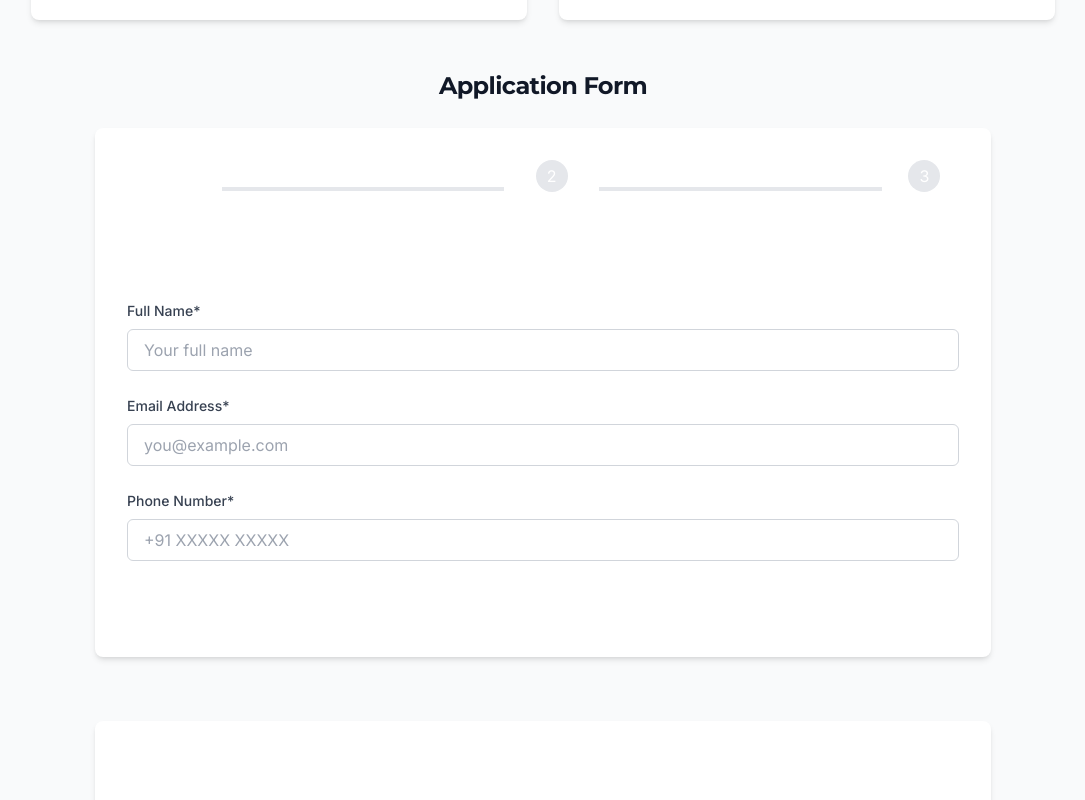
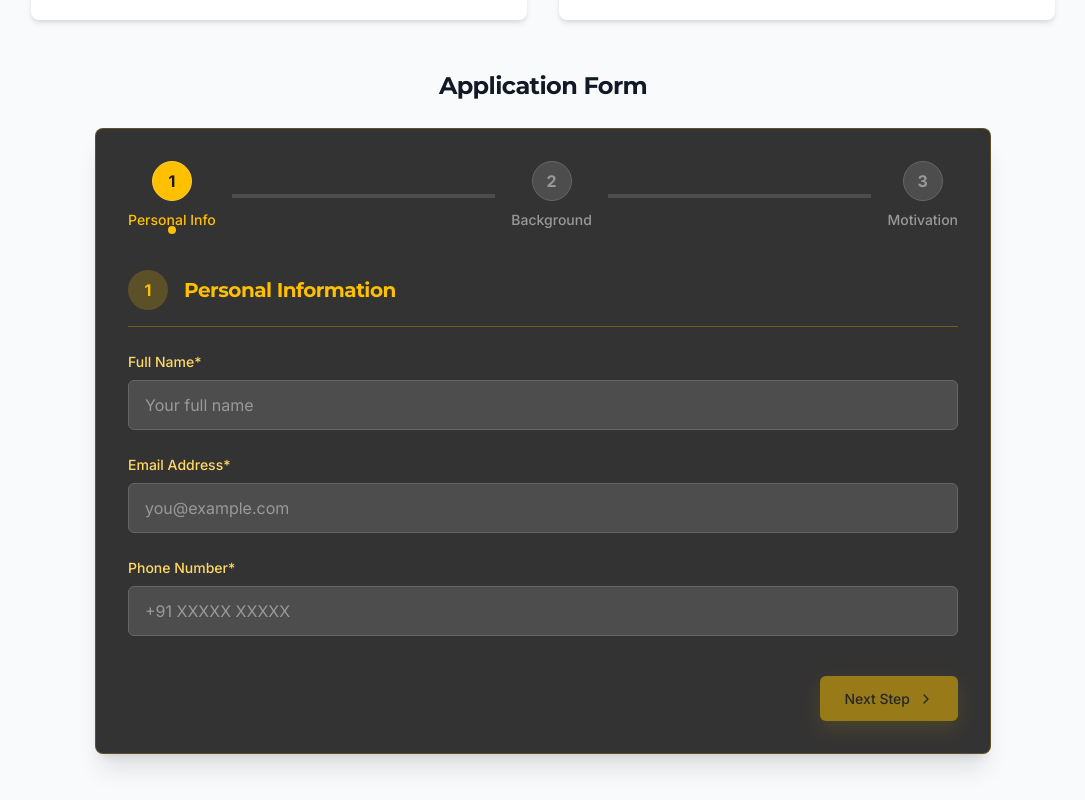
Before and after one commit to Nikhil9989/psb, a Next.js app: page /psb/apply in a window 1280 px wide. Shown: the part 940-1740 px from the top of the page, without its empty margins (97-1182 px from the left). Built offline with nearby package versions, Linux system fonts and the light colour scheme.

Commit message:
Enhance ApplicationForm with proper theming, animations, and improved multi-step functionality

```diff
--- a/components/application/ApplicationForm.tsx
+++ b/components/application/ApplicationForm.tsx
@@ -1,7 +1,9 @@
 'use client';
 
-import { useState } from 'react';
+import { useState, useEffect } from 'react';
 import Button from '../common/Button';
+import { motion, AnimatePresence } from 'framer-motion';
+import { ChevronRight, CheckCircle, AlertCircle } from 'lucide-react';
 
 interface FormState {
   fullName: string;
@@ -30,6 +32,7 @@ const ApplicationForm = () => {
   const [isSubmitting, setIsSubmitting] = useState(false);
   const [submitSuccess, setSubmitSuccess] = useState(false);
   const [submitError, setSubmitError] = useState('');
+  const [applicationId, setApplicationId] = useState('');
 
   const handleChange = (e: React.ChangeEvent<HTMLInputElement | HTMLTextAreaElement | HTMLSelectElement>) => {
     const { name, value } = e.target;
@@ -37,7 +40,9 @@ const ApplicationForm = () => {
   };
 
   const handleNextStep = () => {
+    if (validateStep()) {
       setStep(step + 1);
+    }
   };
 
   const handlePrevStep = () => {
@@ -46,12 +51,18 @@ const ApplicationForm = () => {
 
   const handleSubmit = async (e: React.FormEvent) => {
     e.preventDefault();
+    if (!validateStep()) return;
+
     setIsSubmitting(true);
     setSubmitError('');
 
     try {
       // Simulate API call with timeout
       await new Promise((resolve) => setTimeout(resolve, 1500));
+
+      // Generate a random application ID
+      const id = `SB-${Math.floor(100000 + Math.random() * 900000)}`;
+      setApplicationId(id);
 
       // Reset form and show success message
       setFormData({
@@ -86,57 +97,142 @@ const ApplicationForm = () => {
              formData.city.trim() !== '';
     }
 
+    if (step === 3) {
+      return formData.whyJoin.trim() !== '';
+    }
+
     return true;
   };
 
+  // Animation variants
+  const variants = {
+    enter: { opacity: 0, x: 50 },
+    center: { opacity: 1, x: 0 },
+    exit: { opacity: 0, x: -50 }
+  };
+
   return (
-    <div className="bg-white rounded-lg shadow-md p-8">
+    <div className="bg-obsidian-800 rounded-lg shadow-xl p-8 text-white border border-gold-500/20">
       {submitSuccess ? (
-        <div className="bg-green-50 border border-green-200 text-green-700 px-6 py-4 rounded-md mb-4">
-          <h3 className="text-lg font-medium mb-2">Application Submitted Successfully!</h3>
-          <p>Thank you for applying to SKILL BRIDGE. We've received your application and will review it shortly.</p>
-          <p className="mt-2">You'll receive a confirmation email with next steps. We'll be in touch within 2-3 business days.</p>
+        <motion.div
+          initial={{ opacity: 0, scale: 0.9 }}
+          animate={{ opacity: 1, scale: 1 }}
+          transition={{ duration: 0.5 }}
+          className="bg-gradient-to-br from-green-500/20 to-green-700/10 border border-green-500/30 text-white px-6 py-8 rounded-md"
+        >
+          <div className="flex items-center justify-center mb-4">
+            <CheckCircle className="h-16 w-16 text-green-400" />
           </div>
+          <h3 className="text-2xl font-bold mb-4 text-center">Application Submitted Successfully!</h3>
+          <div className="mb-6 text-center">
+            <p className="text-lg text-green-300">Your Application ID: <span className="font-mono font-bold">{applicationId}</span></p>
+            <p className="text-sm text-green-300 mt-1">Please save this ID for checking your application status</p>
+          </div>
+          <p className="mb-4">Thank you for applying to SKILL BRIDGE. We've received your application and will review it shortly.</p>
+          <p className="mb-6">You'll receive a confirmation email with next steps. We'll be in touch within 2-3 business days.</p>
+
+          <div className="flex flex-col sm:flex-row justify-center gap-4 mt-8">
+            <a
+              href="/application-status"
+              className="bg-gold-600 hover:bg-gold-700 text-obsidian-900 font-medium px-6 py-3 rounded-md text-center transition-colors"
+            >
+              Check Application Status
+            </a>
+            <a
+              href="/"
+              className="bg-transparent border border-gold-500 text-gold-500 hover:bg-gold-500/10 font-medium px-6 py-3 rounded-md text-center transition-colors"
+            >
+              Return to Homepage
+            </a>
+          </div>
+        </motion.div>
       ) : (
         <>
           {/* Progress Steps */}
-          <div className="mb-8">
+          <div className="mb-10">
             <div className="flex items-center justify-between">
-              <div className={`flex flex-col items-center`}>
-                <div className={`h-8 w-8 rounded-full flex items-center justify-center ${step >= 1 ? 'bg-primary text-white' : 'bg-gray-200'}`}>1</div>
-                <span className="text-sm mt-1">Personal Info</span>
+              <div className={`flex flex-col items-center relative`}>
+                <div className={`h-10 w-10 rounded-full flex items-center justify-center ${
+                  step >= 1 ? 'bg-gold-500 text-obsidian-900' : 'bg-obsidian-700 text-obsidian-400'
+                } font-bold border ${step >= 1 ? 'border-gold-400' : 'border-obsidian-600'}`}>
+                  {step > 1 ? <CheckCircle className="h-5 w-5" /> : 1}
+                </div>
+                <span className={`text-sm mt-2 font-medium ${step >= 1 ? 'text-gold-500' : 'text-obsidian-400'}`}>
+                  Personal Info
+                </span>
+                {step === 1 && (
+                  <div className="absolute -bottom-1 left-1/2 transform -translate-x-1/2 w-2 h-2 bg-gold-500 rounded-full animate-pulse"></div>
+                )}
               </div>
 
-              <div className={`flex-grow h-1 mx-2 ${step >= 2 ? 'bg-primary' : 'bg-gray-200'}`}></div>
+              <div className={`flex-grow h-1 mx-4 transition-colors duration-300 ${
+                step >= 2 ? 'bg-gold-500' : 'bg-obsidian-700'
+              }`}></div>
 
-              <div className={`flex flex-col items-center`}>
-                <div className={`h-8 w-8 rounded-full flex items-center justify-center ${step >= 2 ? 'bg-primary text-white' : 'bg-gray-200'}`}>2</div>
-                <span className="text-sm mt-1">Background</span>
+              <div className={`flex flex-col items-center relative`}>
+                <div className={`h-10 w-10 rounded-full flex items-center justify-center ${
+                  step >= 2 ? 'bg-gold-500 text-obsidian-900' : 'bg-obsidian-700 text-obsidian-400'
+                } font-bold border ${step >= 2 ? 'border-gold-400' : 'border-obsidian-600'}`}>
+                  {step > 2 ? <CheckCircle className="h-5 w-5" /> : 2}
+                </div>
+                <span className={`text-sm mt-2 font-medium ${step >= 2 ? 'text-gold-500' : 'text-obsidian-400'}`}>
+                  Background
+                </span>
+                {step === 2 && (
+                  <div className="absolute -bottom-1 left-1/2 transform -translate-x-1/2 w-2 h-2 bg-gold-500 rounded-full animate-pulse"></div>
+                )}
               </div>
 
-              <div className={`flex-grow h-1 mx-2 ${step >= 3 ? 'bg-primary' : 'bg-gray-200'}`}></div>
+              <div className={`flex-grow h-1 mx-4 transition-colors duration-300 ${
+                step >= 3 ? 'bg-gold-500' : 'bg-obsidian-700'
+              }`}></div>
 
-              <div className={`flex flex-col items-center`}>
-                <div className={`h-8 w-8 rounded-full flex items-center justify-center ${step >= 3 ? 'bg-primary text-white' : 'bg-gray-200'}`}>3</div>
-                <span className="text-sm mt-1">Motivation</span>
+              <div className={`flex flex-col items-center relative`}>
+                <div className={`h-10 w-10 rounded-full flex items-center justify-center ${
+                  step >= 3 ? 'bg-gold-500 text-obsidian-900' : 'bg-obsidian-700 text-obsidian-400'
+                } font-bold border ${step >= 3 ? 'border-gold-400' : 'border-obsidian-600'}`}>
+                  3
+                </div>
+                <span className={`text-sm mt-2 font-medium ${step >= 3 ? 'text-gold-500' : 'text-obsidian-400'}`}>
+                  Motivation
+                </span>
+                {step === 3 && (
+                  <div className="absolute -bottom-1 left-1/2 transform -translate-x-1/2 w-2 h-2 bg-gold-500 rounded-full animate-pulse"></div>
+                )}
               </div>
             </div>
           </div>
 
           {submitError && (
-            <div className="bg-red-50 border border-red-200 text-red-700 px-4 py-3 rounded mb-4">
-              {submitError}
+            <div className="bg-red-900/30 border border-red-500/30 text-red-300 px-4 py-3 rounded mb-6 flex items-start">
+              <AlertCircle className="h-5 w-5 mr-2 flex-shrink-0 mt-0.5" />
+              <span>{submitError}</span>
             </div>
           )}
 
           <form onSubmit={handleSubmit}>
+            <AnimatePresence mode="wait">
               {/* Step 1: Personal Information */}
               {step === 1 && (
+                <motion.div
+                  key="step1"
+                  initial="enter"
+                  animate="center"
+                  exit="exit"
+                  variants={variants}
+                  transition={{ duration: 0.4, ease: "easeInOut" }}
+                  className="space-y-6"
+                >
+                  <div className="flex items-center border-b border-gold-500/30 pb-4 mb-6">
+                    <div className="w-10 h-10 bg-gold-500/20 rounded-full flex items-center justify-center mr-4">
+                      <span className="text-gold-500 font-bold">1</span>
+                    </div>
+                    <h3 className="text-xl font-bold text-gold-500">Personal Information</h3>
+                  </div>
+
                   <div className="space-y-6">
-                <h3 className="text-lg font-medium">Personal Information</h3>
-
                     <div>
-                  <label htmlFor="fullName" className="block text-sm font-medium text-gray-700 mb-2">
+                      <label htmlFor="fullName" className="block text-sm font-medium text-gold-300 mb-2">
                         Full Name*
                       </label>
                       <input
@@ -146,13 +242,13 @@ const ApplicationForm = () => {
                         value={formData.fullName}
                         onChange={handleChange}
                         required
-                    className="w-full px-4 py-2 border border-gray-300 rounded-md focus:ring-2 focus:ring-primary focus:border-transparent"
+                        className="w-full px-4 py-3 bg-obsidian-700 border border-obsidian-600 focus:border-gold-500 rounded-md text-white placeholder:text-obsidian-400 focus:outline-none focus:ring-1 focus:ring-gold-500"
                         placeholder="Your full name"
                       />
                     </div>
 
                     <div>
-                  <label htmlFor="email" className="block text-sm font-medium text-gray-700 mb-2">
+                      <label htmlFor="email" className="block text-sm font-medium text-gold-300 mb-2">
                         Email Address*
                       </label>
                       <input
@@ -162,13 +258,13 @@ const ApplicationForm = () => {
                         value={formData.email}
                         onChange={handleChange}
                         required
-                    className="w-full px-4 py-2 border border-gray-300 rounded-md focus:ring-2 focus:ring-primary focus:border-transparent"
+                        className="w-full px-4 py-3 bg-obsidian-700 border border-obsidian-600 focus:border-gold-500 rounded-md text-white placeholder:text-obsidian-400 focus:outline-none focus:ring-1 focus:ring-gold-500"
                         placeholder="you@example.com"
                       />
                     </div>
 
                     <div>
-                  <label htmlFor="phone" className="block text-sm font-medium text-gray-700 mb-2">
+                      <label htmlFor="phone" className="block text-sm font-medium text-gold-300 mb-2">
                         Phone Number*
                       </label>
                       <input
@@ -178,31 +274,52 @@ const ApplicationForm = () => {
                         value={formData.phone}
                         onChange={handleChange}
                         required
-                    className="w-full px-4 py-2 border border-gray-300 rounded-md focus:ring-2 focus:ring-primary focus:border-transparent"
+                        className="w-full px-4 py-3 bg-obsidian-700 border border-obsidian-600 focus:border-gold-500 rounded-md text-white placeholder:text-obsidian-400 focus:outline-none focus:ring-1 focus:ring-gold-500"
                         placeholder="+91 XXXXX XXXXX"
                       />
                     </div>
+                  </div>
 
-                <div className="flex justify-end">
-                  <Button
+                  <div className="flex justify-end pt-4">
+                    <button
                       type="button"
                       onClick={handleNextStep}
                       disabled={!validateStep()}
-                    variant="primary"
+                      className={`btn btn-gold px-6 py-3 text-sm font-medium flex items-center gap-2 ${
+                        !validateStep() ? 'opacity-50 cursor-not-allowed' : 'group'
+                      }`}
                     >
-                    Next Step
-                  </Button>
+                      <span>Next Step</span>
+                      <ChevronRight className="h-4 w-4 transition-transform group-hover:translate-x-1" />
+
+                      {/* Gold shimmer effect */}
+                      <div className="absolute inset-0 w-full h-full bg-gradient-to-r from-gold-500/0 via-gold-500/30 to-gold-500/0 -translate-x-full group-hover:animate-[shimmer_1.5s_infinite] opacity-0 group-hover:opacity-100 transition-opacity duration-300"></div>
+                    </button>
                   </div>
-              </div>
+                </motion.div>
               )}
 
               {/* Step 2: Educational Background */}
               {step === 2 && (
+                <motion.div
+                  key="step2"
+                  initial="enter"
+                  animate="center"
+                  exit="exit"
+                  variants={variants}
+                  transition={{ duration: 0.4, ease: "easeInOut" }}
+                  className="space-y-6"
+                >
+                  <div className="flex items-center border-b border-gold-500/30 pb-4 mb-6">
+                    <div className="w-10 h-10 bg-gold-500/20 rounded-full flex items-center justify-center mr-4">
+                      <span className="text-gold-500 font-bold">2</span>
+                    </div>
+                    <h3 className="text-xl font-bold text-gold-500">Educational Background</h3>
+                  </div>
+
                   <div className="space-y-6">
-                <h3 className="text-lg font-medium">Educational Background</h3>
-
                     <div>
-                  <label htmlFor="education" className="block text-sm font-medium text-gray-700 mb-2">
+                      <label htmlFor="education" className="block text-sm font-medium text-gold-300 mb-2">
                         Highest Education*
                       </label>
                       <select
@@ -211,7 +328,7 @@ const ApplicationForm = () => {
                         value={formData.education}
                         onChange={handleChange}
                         required
-                    className="w-full px-4 py-2 border border-gray-300 rounded-md focus:ring-2 focus:ring-primary focus:border-transparent"
+                        className="w-full px-4 py-3 bg-obsidian-700 border border-obsidian-600 focus:border-gold-500 rounded-md text-white placeholder:text-obsidian-400 focus:outline-none focus:ring-1 focus:ring-gold-500"
                       >
                         <option value="" disabled>Select your highest education</option>
                         <option value="high_school">High School</option>
@@ -224,7 +341,7 @@ const ApplicationForm = () => {
                     </div>
 
                     <div>
-                  <label htmlFor="city" className="block text-sm font-medium text-gray-700 mb-2">
+                      <label htmlFor="city" className="block text-sm font-medium text-gold-300 mb-2">
                         City/Town*
                       </label>
                       <input
@@ -234,38 +351,59 @@ const ApplicationForm = () => {
                         value={formData.city}
                         onChange={handleChange}
                         required
-                    className="w-full px-4 py-2 border border-gray-300 rounded-md focus:ring-2 focus:ring-primary focus:border-transparent"
+                        className="w-full px-4 py-3 bg-obsidian-700 border border-obsidian-600 focus:border-gold-500 rounded-md text-white placeholder:text-obsidian-400 focus:outline-none focus:ring-1 focus:ring-gold-500"
                         placeholder="Your current city"
                       />
                     </div>
+                  </div>
 
-                <div className="flex justify-between">
-                  <Button
+                  <div className="flex justify-between pt-4">
+                    <button
                       type="button"
                       onClick={handlePrevStep}
-                    variant="outline"
+                      className="btn btn-outline-gold px-6 py-3 text-sm font-medium"
                     >
                       Previous
-                  </Button>
-                  <Button
+                    </button>
+                    <button
                       type="button"
                       onClick={handleNextStep}
                       disabled={!validateStep()}
-                    variant="primary"
+                      className={`btn btn-gold px-6 py-3 text-sm font-medium flex items-center gap-2 ${
+                        !validateStep() ? 'opacity-50 cursor-not-allowed' : 'group'
+                      }`}
                     >
-                    Next Step
-                  </Button>
+                      <span>Next Step</span>
+                      <ChevronRight className="h-4 w-4 transition-transform group-hover:translate-x-1" />
+
+                      {/* Gold shimmer effect */}
+                      <div className="absolute inset-0 w-full h-full bg-gradient-to-r from-gold-500/0 via-gold-500/30 to-gold-500/0 -translate-x-full group-hover:animate-[shimmer_1.5s_infinite] opacity-0 group-hover:opacity-100 transition-opacity duration-300"></div>
+                    </button>
                   </div>
-              </div>
+                </motion.div>
               )}
 
               {/* Step 3: Program Interest */}
               {step === 3 && (
+                <motion.div
+                  key="step3"
+                  initial="enter"
+                  animate="center"
+                  exit="exit"
+                  variants={variants}
+                  transition={{ duration: 0.4, ease: "easeInOut" }}
+                  className="space-y-6"
+                >
+                  <div className="flex items-center border-b border-gold-500/30 pb-4 mb-6">
+                    <div className="w-10 h-10 bg-gold-500/20 rounded-full flex items-center justify-center mr-4">
+                      <span className="text-gold-500 font-bold">3</span>
+                    </div>
+                    <h3 className="text-xl font-bold text-gold-500">Program Interest</h3>
+                  </div>
+
                   <div className="space-y-6">
-                <h3 className="text-lg font-medium">Program Interest</h3>
-
                     <div>
-                  <label htmlFor="whyJoin" className="block text-sm font-medium text-gray-700 mb-2">
+                      <label htmlFor="whyJoin" className="block text-sm font-medium text-gold-300 mb-2">
                         Why do you want to join SKILL BRIDGE?*
                       </label>
                       <textarea
@@ -275,13 +413,13 @@ const ApplicationForm = () => {
                         onChange={handleChange}
                         required
                         rows={4}
-                    className="w-full px-4 py-2 border border-gray-300 rounded-md focus:ring-2 focus:ring-primary focus:border-transparent"
+                        className="w-full px-4 py-3 bg-obsidian-700 border border-obsidian-600 focus:border-gold-500 rounded-md text-white placeholder:text-obsidian-400 focus:outline-none focus:ring-1 focus:ring-gold-500"
                         placeholder="Tell us why you're interested in our program..."
                       ></textarea>
                     </div>
 
                     <div>
-                  <label htmlFor="heardFrom" className="block text-sm font-medium text-gray-700 mb-2">
+                      <label htmlFor="heardFrom" className="block text-sm font-medium text-gold-300 mb-2">
                         How did you hear about us?
                       </label>
                       <select
@@ -289,7 +427,7 @@ const ApplicationForm = () => {
                         name="heardFrom"
                         value={formData.heardFrom}
                         onChange={handleChange}
-                    className="w-full px-4 py-2 border border-gray-300 rounded-md focus:ring-2 focus:ring-primary focus:border-transparent"
+                        className="w-full px-4 py-3 bg-obsidian-700 border border-obsidian-600 focus:border-gold-500 rounded-md text-white placeholder:text-obsidian-400 focus:outline-none focus:ring-1 focus:ring-gold-500"
                       >
                         <option value="" disabled>Select an option</option>
                         <option value="social_media">Social Media</option>
@@ -301,7 +439,7 @@ const ApplicationForm = () => {
                     </div>
 
                     <div>
-                  <label htmlFor="referralCode" className="block text-sm font-medium text-gray-700 mb-2">
+                      <label htmlFor="referralCode" className="block text-sm font-medium text-gold-300 mb-2">
                         Referral Code (if any)
                       </label>
                       <input
@@ -310,29 +448,46 @@ const ApplicationForm = () => {
                         name="referralCode"
                         value={formData.referralCode}
                         onChange={handleChange}
-                    className="w-full px-4 py-2 border border-gray-300 rounded-md focus:ring-2 focus:ring-primary focus:border-transparent"
+                        className="w-full px-4 py-3 bg-obsidian-700 border border-obsidian-600 focus:border-gold-500 rounded-md text-white placeholder:text-obsidian-400 focus:outline-none focus:ring-1 focus:ring-gold-500"
                         placeholder="Enter referral code"
                       />
                     </div>
+                  </div>
 
-                <div className="flex justify-between">
-                  <Button
+                  <div className="flex justify-between pt-4">
+                    <button
                       type="button"
                       onClick={handlePrevStep}
-                    variant="outline"
+                      className="btn btn-outline-gold px-6 py-3 text-sm font-medium"
                     >
                       Previous
-                  </Button>
-                  <Button
+                    </button>
+                    <button
                       type="submit"
                       disabled={isSubmitting || !validateStep()}
-                    variant="primary"
+                      className={`btn btn-gold px-6 py-3 text-sm font-medium relative overflow-hidden ${
+                        isSubmitting || !validateStep() ? 'opacity-50 cursor-not-allowed' : 'group'
+                      }`}
                     >
-                    {isSubmitting ? 'Submitting...' : 'Submit Application'}
-                  </Button>
+                      <span className="relative z-10 flex items-center">
+                        {isSubmitting ? (
+                          <>
+                            <svg className="animate-spin -ml-1 mr-2 h-4 w-4 text-obsidian-900" xmlns="http://www.w3.org/2000/svg" fill="none" viewBox="0 0 24 24">
+                              <circle className="opacity-25" cx="12" cy="12" r="10" stroke="currentColor" strokeWidth="4"></circle>
+                              <path className="opacity-75" fill="currentColor" d="M4 12a8 8 0 018-8V0C5.373 0 0 5.373 0 12h4zm2 5.291A7.962 7.962 0 014 12H0c0 3.042 1.135 5.824 3 7.938l3-2.647z"></path>
+                            </svg>
+                            Processing...
+                          </>
+                        ) : 'Submit Application'}
+                      </span>
+
+                      {/* Gold shimmer effect */}
+                      <div className="absolute inset-0 w-full h-full bg-gradient-to-r from-gold-500/0 via-gold-500/30 to-gold-500/0 -translate-x-full group-hover:animate-[shimmer_1.5s_infinite] opacity-0 group-hover:opacity-100 transition-opacity duration-300"></div>
+                    </button>
                   </div>
-              </div>
+                </motion.div>
               )}
+            </AnimatePresence>
           </form>
         </>
       )}
```
Lines whose indentation alone changed are shown as unchanged.
